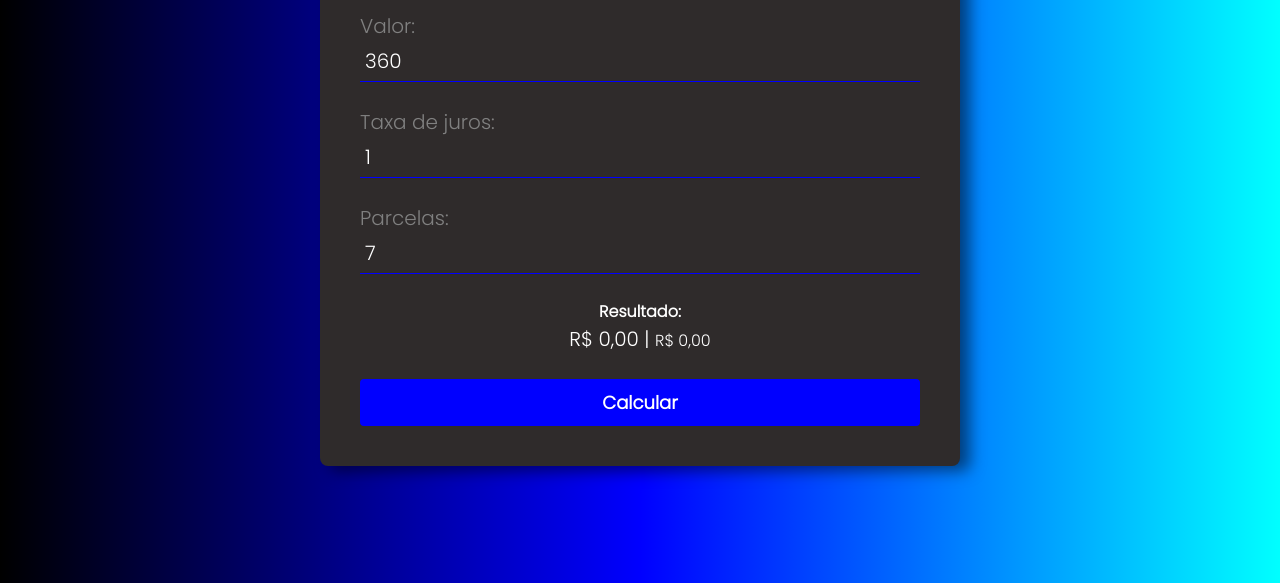
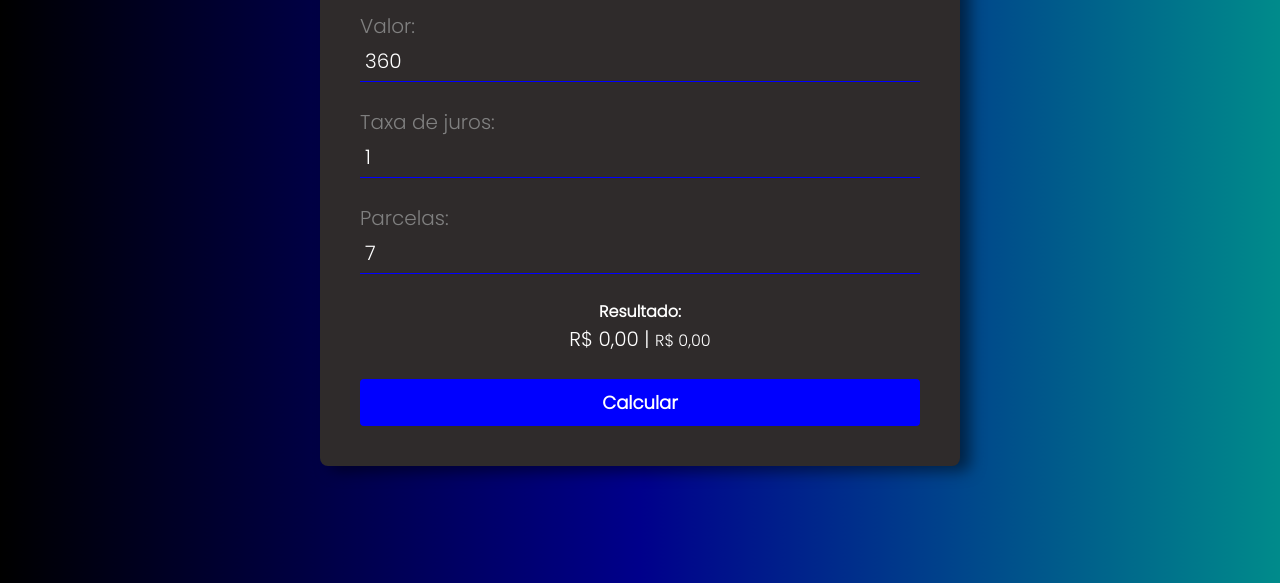
Before and after one commit to GalaxDr/calcecon, a plain HTML site: page index.html in a window 1280 px wide. Shown: the part 217-800 px from the top of the page. Drawn offline with Linux system fonts and the light colour scheme.

Commit message:
Update style.css

```diff
--- a/assets/css/style.css
+++ b/assets/css/style.css
@@ -1,7 +1,7 @@
 @import url('https://fonts.googleapis.com/css2?family=Poppins:wght@300&display=swap');
 
 :root{
-    --linear-gradient: 90deg, black,blue, cyan;
+    --linear-gradient: 90deg, black, darkblue, darkcyan;
 }
 * {
     font-family: 'Poppins','sans-serif';
```
